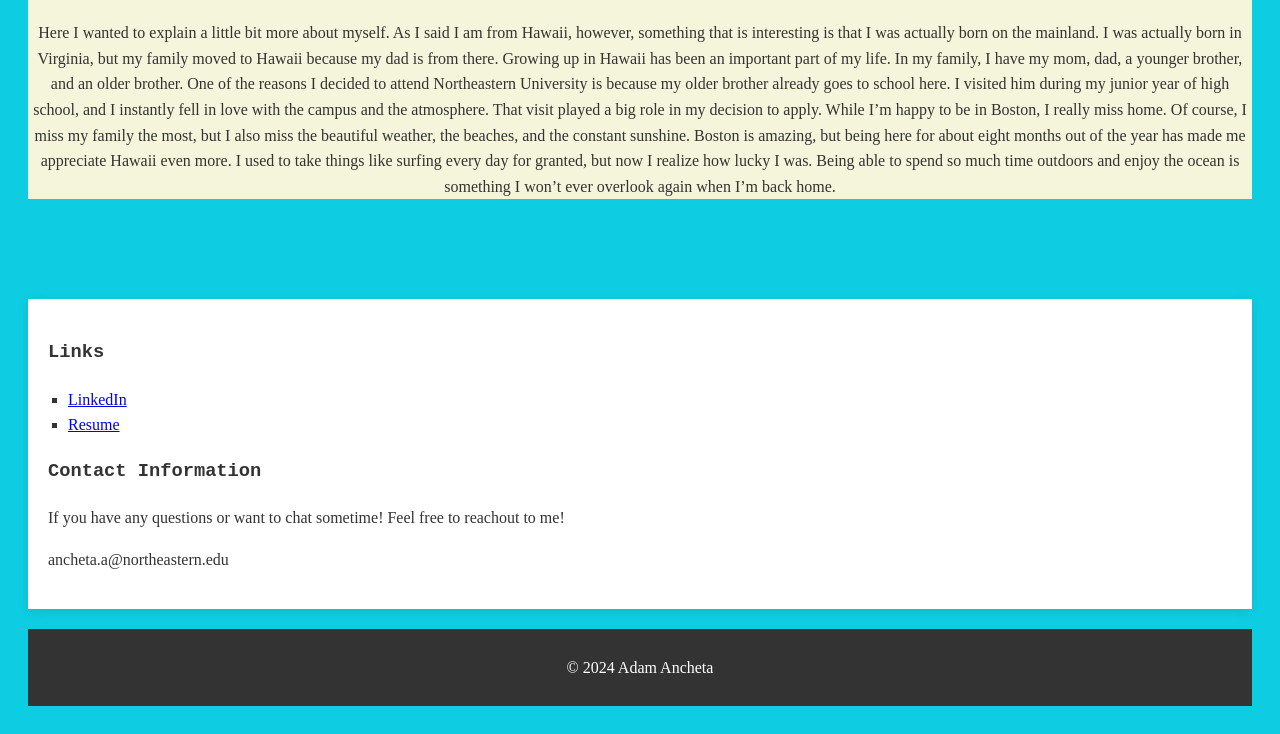
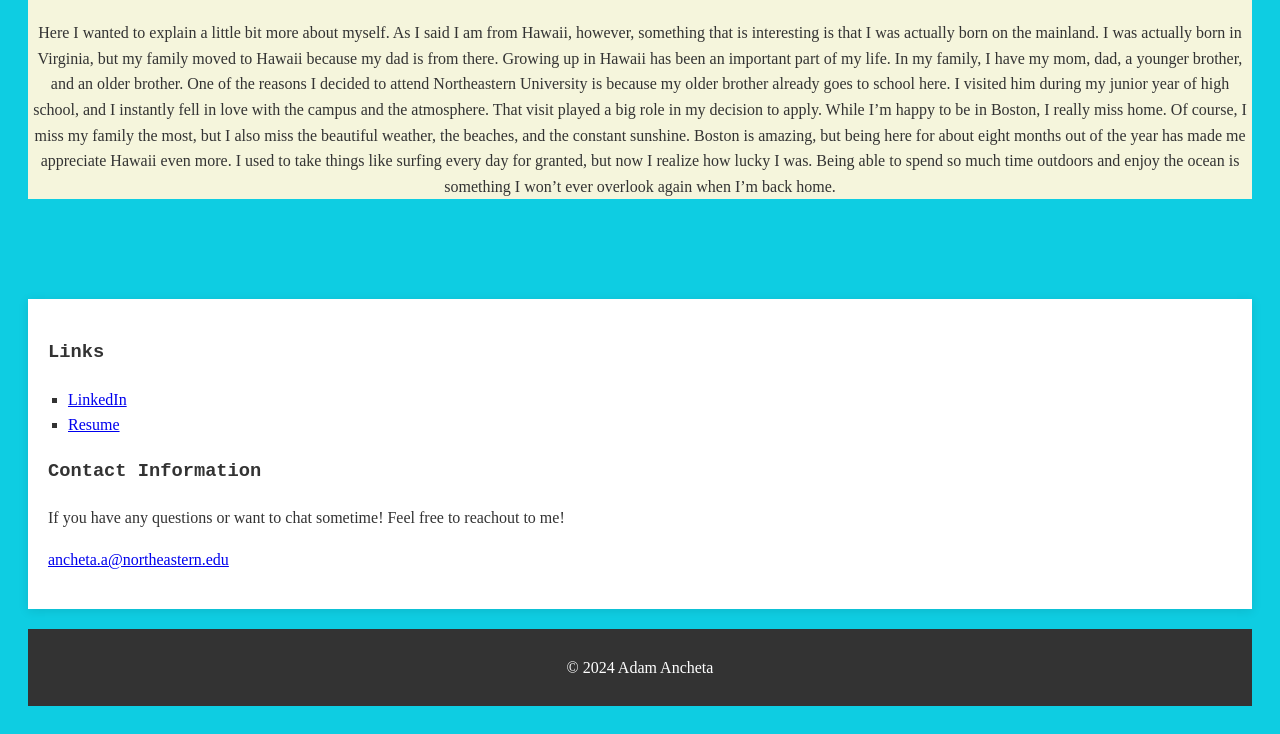
Before and after one commit to adamancheta/adamancheta.github.io, a plain HTML site: page docs/aboutme.html in a window 1280 px wide. Shown: the part 759-1493 px from the top of the page. Drawn offline with Linux system fonts and the light colour scheme.

Commit message:
Update aboutme.html

```diff
--- a/docs/aboutme.html
+++ b/docs/aboutme.html
@@ -39,7 +39,7 @@
 
         <h3 style="font-family: 'Courier New', Courier, monospace">Contact Information</h3>
         <p style="font-family: 'Times New Roman', Times, serif">If you have any questions or want to chat sometime! Feel free to reachout to me! </p>
-        <p style="font-family: 'Times New Roman', Times, serif">ancheta.a@northeastern.edu</p>
+        <p style="font-family: 'Times New Roman', Times, serif"><a href= "mailto: ancheta.a@northeastern.edu"> ancheta.a@northeastern.edu </a></p>
     </section>
 
     <footer>
```
